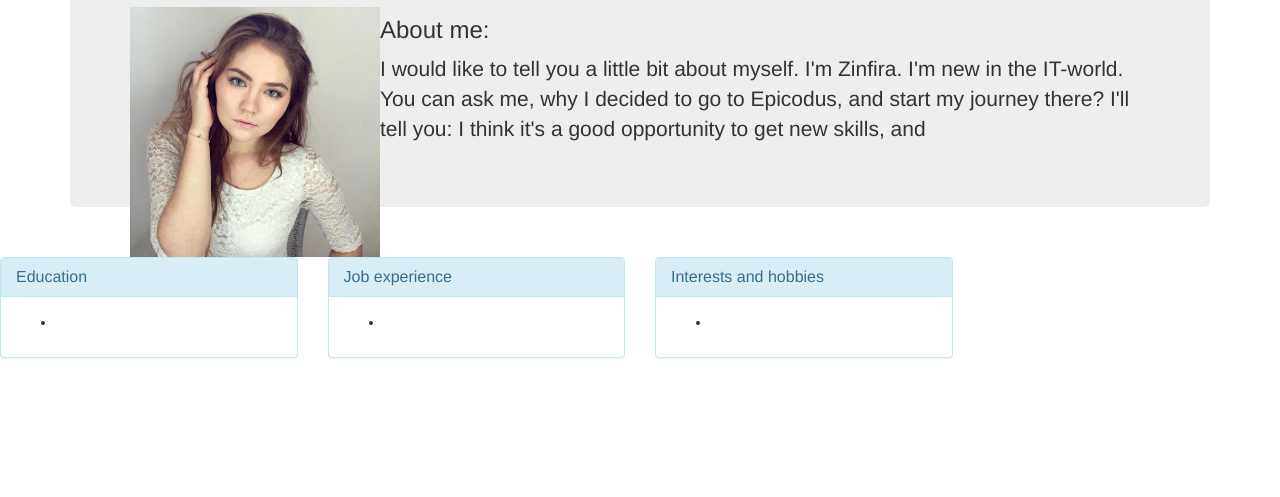
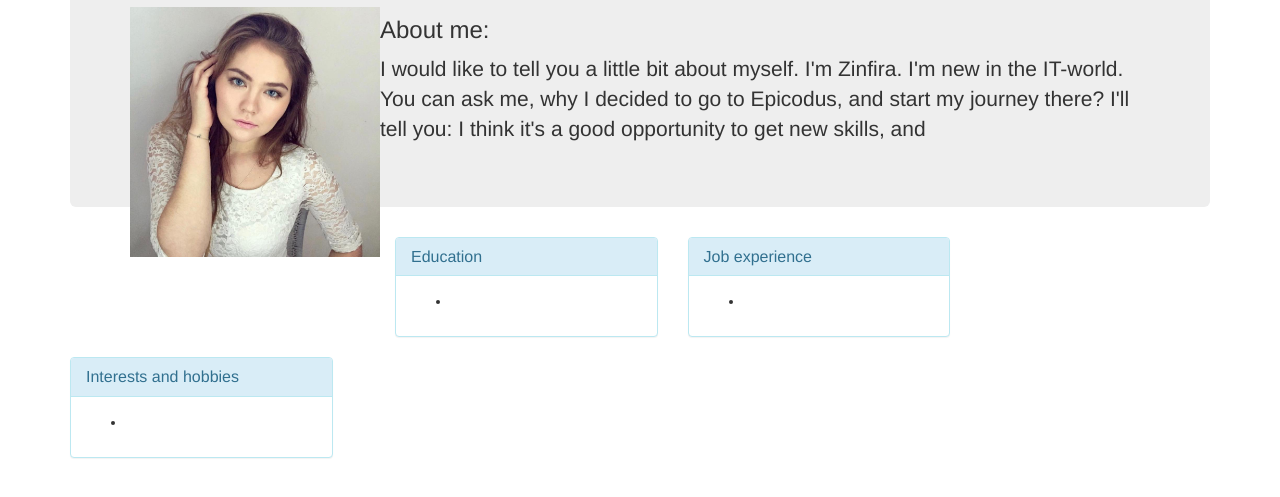
Before and after one commit to Zinfira/My-portfolio, a plain HTML site: page index.html in a window 1280 px wide. Shown: the part 193-690 px from the top of the page. Drawn offline with Linux system fonts and the light colour scheme.

Commit message:
Fix container

```diff
--- a/css/styles.css
+++ b/css/styles.css
@@ -2,7 +2,3 @@ img {
   float: left;
   size: height="100" width="100";
 }
-
-.row {
-  float: center;
-}
```
Also changed, not shown: index.html (+2 -2 lines).
